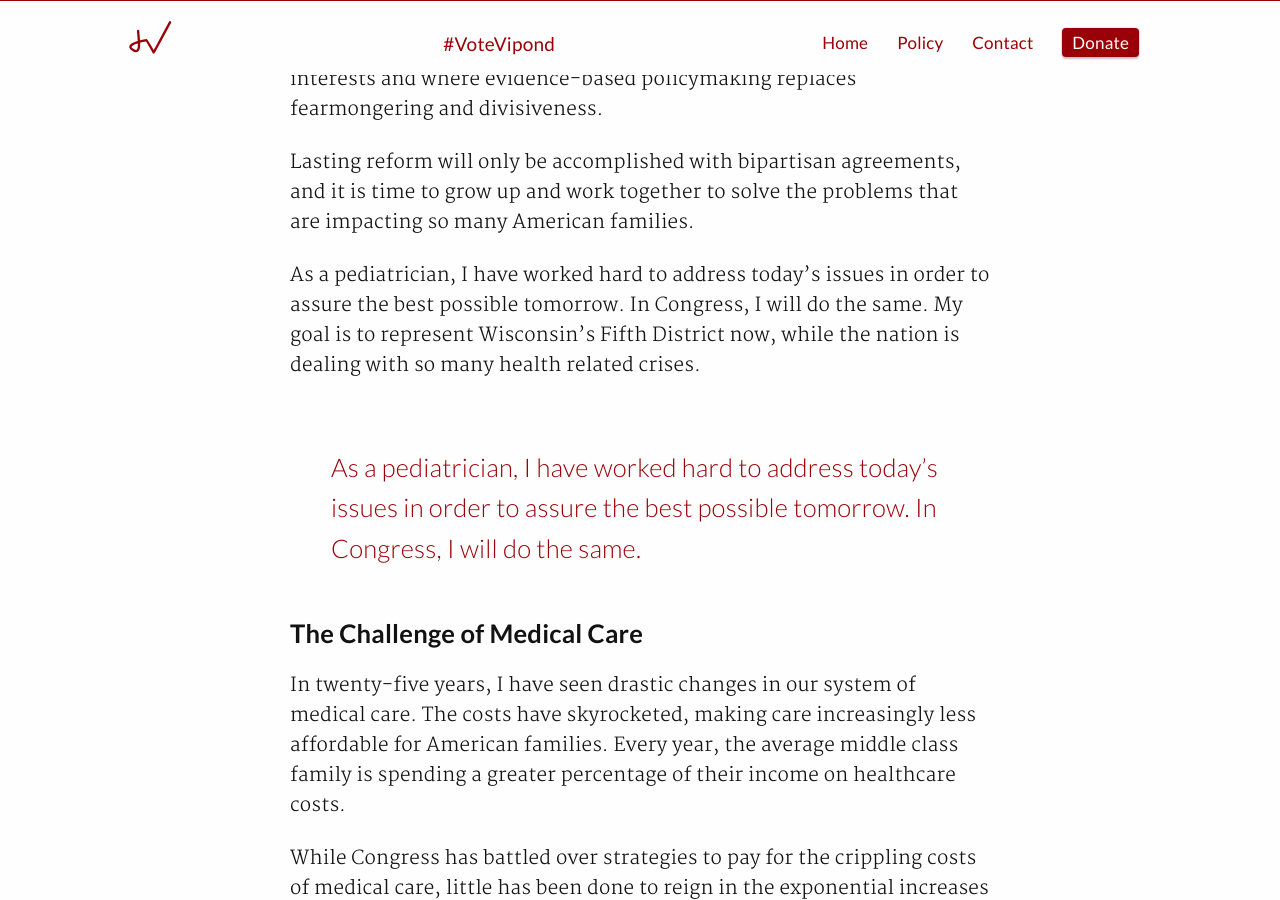
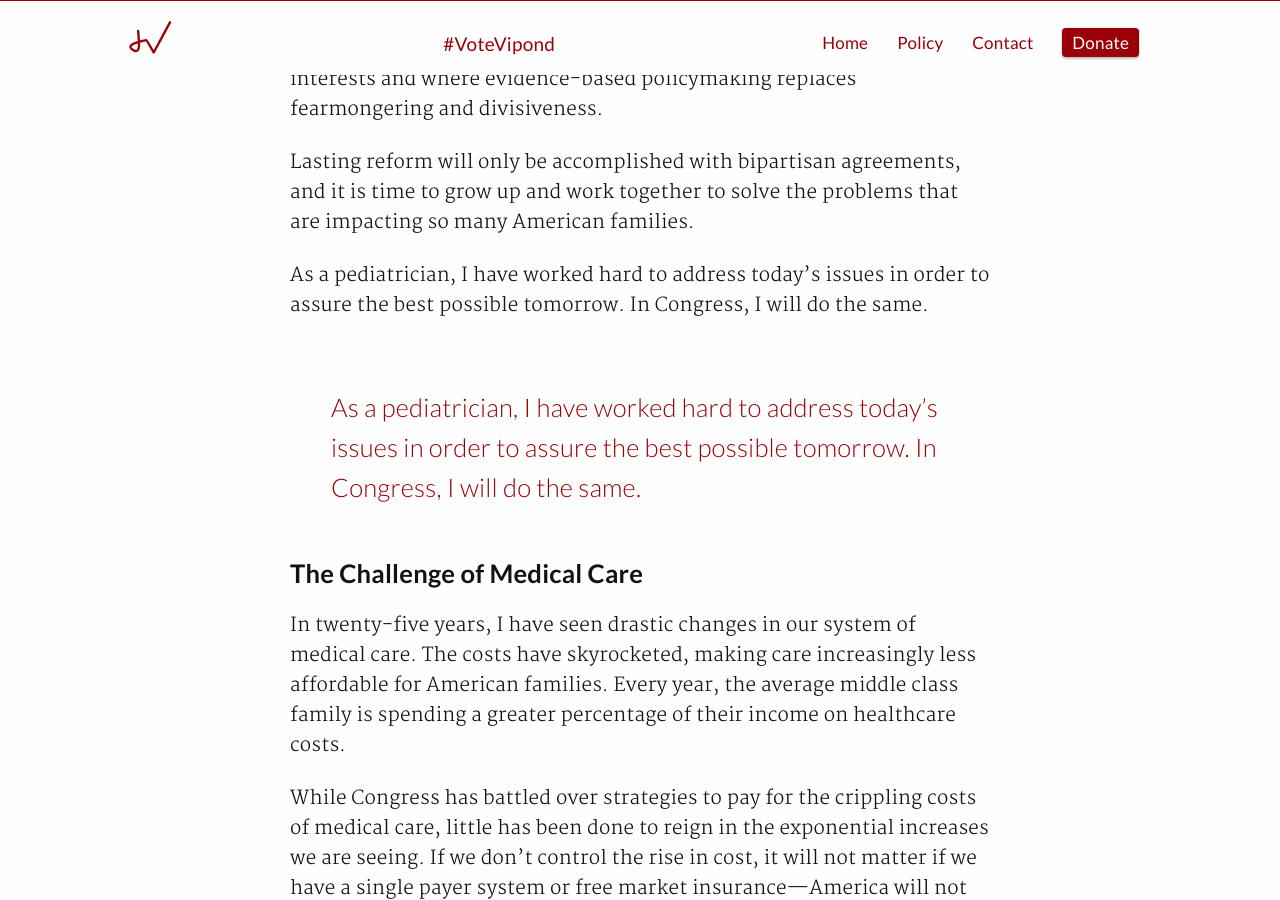
Before and after one commit to AlexVipond/jennifervipond.github.io, a Jekyll site: the page built from _posts/2017-12-28-common-sense-leadership.md, in a window 1280 px wide and 900 px high, scrolled down 836 px. Built offline with Jekyll 4.4.1, drawn with Linux system fonts in a browser that asks for light colours.

Commit message:
Update 2017-12-28-common-sense-leadership.md

```diff
--- a/_posts/2017-12-28-common-sense-leadership.md
+++ b/_posts/2017-12-28-common-sense-leadership.md
@@ -22,7 +22,7 @@ Congress has become a dysfunctional body divided into two groups that refuse to
 
 Lasting reform will only be accomplished with bipartisan agreements, and it is time to grow up and work together to solve the problems that are impacting so many American families.
 
-As a pediatrician, I have worked hard to address today’s issues in order to assure the best possible tomorrow. In Congress, I will do the same. My goal is to represent Wisconsin's Fifth District now, while the nation is dealing with so many health related crises.
+As a pediatrician, I have worked hard to address today’s issues in order to assure the best possible tomorrow. In Congress, I will do the same.
 
 <hr style="visibility: hidden;" id="medical-care">
 
```
